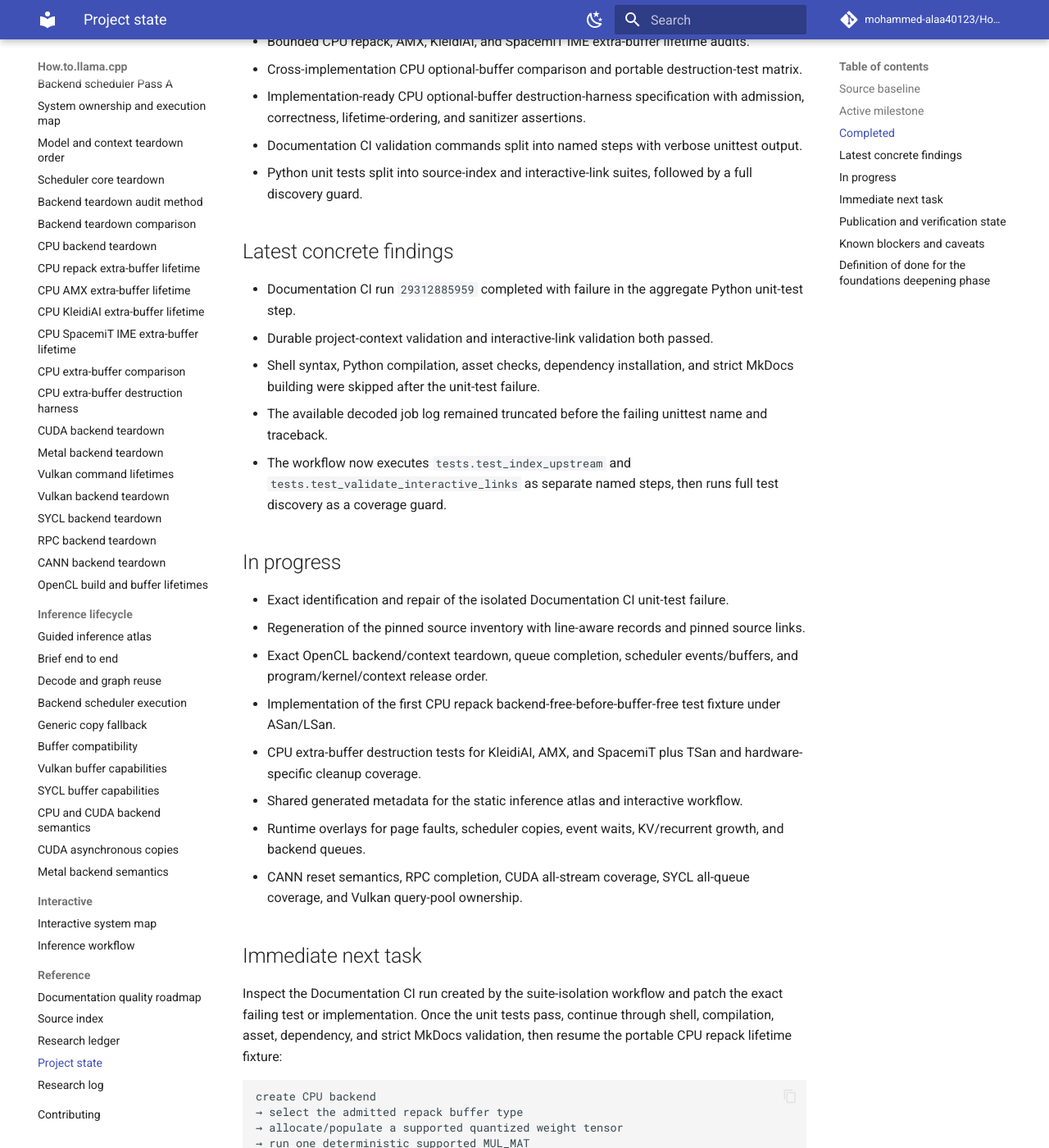
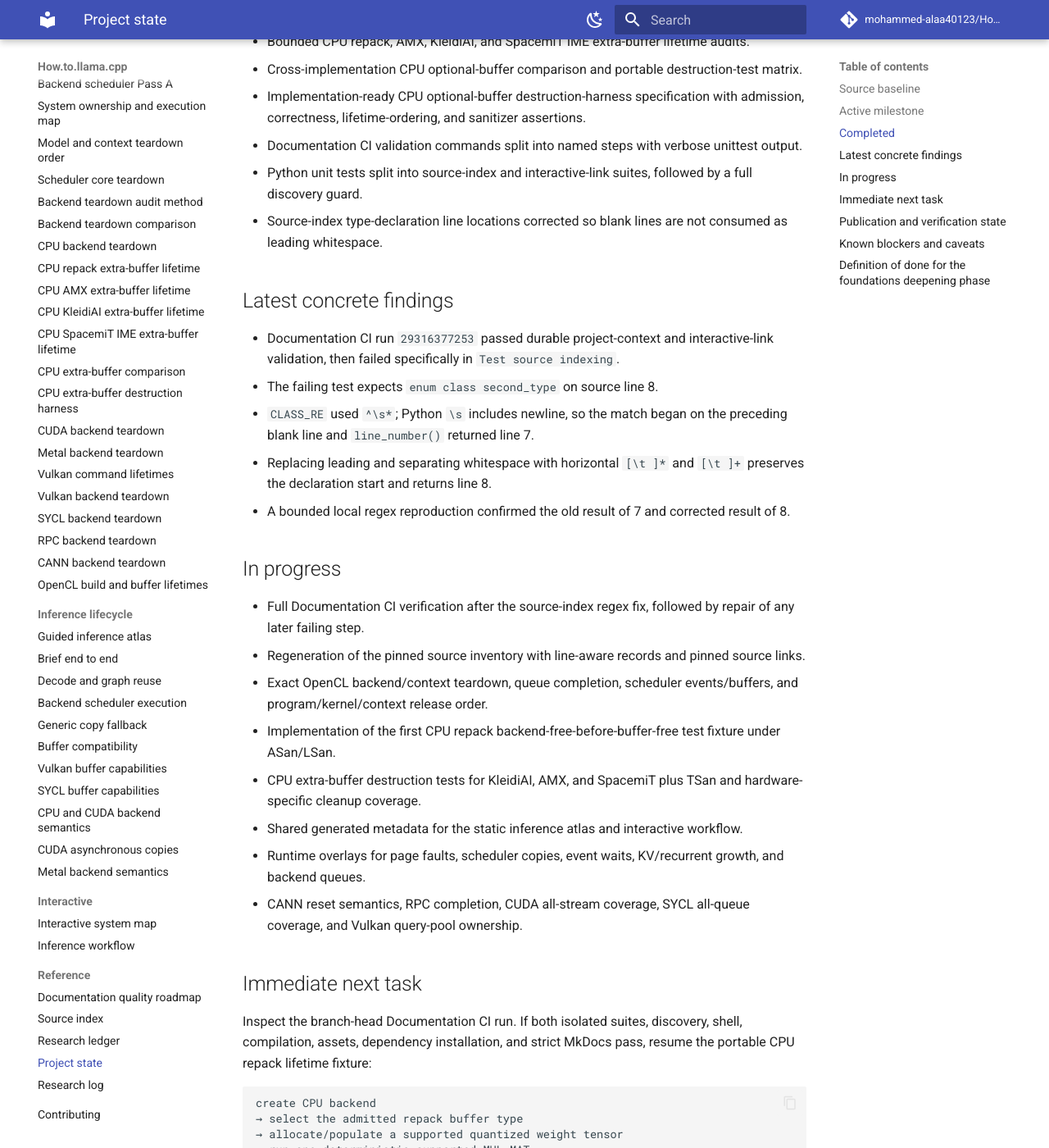
Before and after one commit to mohammed-alaa40123/How.to.llama.cpp, an MkDocs documentation site: the page built from docs/reference/project-state.md, in a window 1280 px wide and 1400 px high, scrolled down 1115 px. Shown: the whole window at 82% size. Built offline with MkDocs 1.6.1 and Material for MkDocs 9.7.7, drawn with Linux system fonts in a browser that asks for light colours; comment, search, counter and statistics services are not loaded; some of the changed text lies outside the part shown.

Commit message:
docs: update project state after CI fix

````diff
--- a/docs/reference/project-state.md
+++ b/docs/reference/project-state.md
@@ -31,18 +31,19 @@ Read this file after the root README on every run. It is the compact checkpoint
 - Implementation-ready CPU optional-buffer destruction-harness specification with admission, correctness, lifetime-ordering, and sanitizer assertions.
 - Documentation CI validation commands split into named steps with verbose unittest output.
 - Python unit tests split into source-index and interactive-link suites, followed by a full discovery guard.
+- Source-index type-declaration line locations corrected so blank lines are not consumed as leading whitespace.
 
 ## Latest concrete findings
 
-- Documentation CI run `29312885959` completed with failure in the aggregate Python unit-test step.
-- Durable project-context validation and interactive-link validation both passed.
-- Shell syntax, Python compilation, asset checks, dependency installation, and strict MkDocs building were skipped after the unit-test failure.
-- The available decoded job log remained truncated before the failing unittest name and traceback.
-- The workflow now executes `tests.test_index_upstream` and `tests.test_validate_interactive_links` as separate named steps, then runs full test discovery as a coverage guard.
+- Documentation CI run `29316377253` passed durable project-context and interactive-link validation, then failed specifically in `Test source indexing`.
+- The failing test expects `enum class second_type` on source line 8.
+- `CLASS_RE` used `^\s*`; Python `\s` includes newline, so the match began on the preceding blank line and `line_number()` returned line 7.
+- Replacing leading and separating whitespace with horizontal `[\t ]*` and `[\t ]+` preserves the declaration start and returns line 8.
+- A bounded local regex reproduction confirmed the old result of 7 and corrected result of 8.
 
 ## In progress
 
-- Exact identification and repair of the isolated Documentation CI unit-test failure.
+- Full Documentation CI verification after the source-index regex fix, followed by repair of any later failing step.
 - Regeneration of the pinned source inventory with line-aware records and pinned source links.
 - Exact OpenCL backend/context teardown, queue completion, scheduler events/buffers, and program/kernel/context release order.
 - Implementation of the first CPU repack backend-free-before-buffer-free test fixture under ASan/LSan.
@@ -53,7 +54,7 @@ Read this file after the root README on every run. It is the compact checkpoint
 
 ## Immediate next task
 
-Inspect the Documentation CI run created by the suite-isolation workflow and patch the exact failing test or implementation. Once the unit tests pass, continue through shell, compilation, asset, dependency, and strict MkDocs validation, then resume the portable CPU repack lifetime fixture:
+Inspect the branch-head Documentation CI run. If both isolated suites, discovery, shell, compilation, assets, dependency installation, and strict MkDocs pass, resume the portable CPU repack lifetime fixture:
 
 ```text
 create CPU backend
@@ -69,18 +70,18 @@ create CPU backend
 ## Publication and verification state
 
 - Work is published in PR #1 from branch `automation/backend-teardown-audit-method`; the PR remains open and mergeable.
-- Documentation CI run `29312885959` identified Python unit tests as the failing subsystem while both context validators passed.
-- Updated `.github/workflows/docs-ci.yml` to isolate the two current test modules and retain full discovery coverage.
-- Added detailed note `logs/research/2026-07-14/1052-unit-test-suite-isolation.md`.
-- Local cloning again failed with `Could not resolve host: github.com`, so checkout-based test reproduction, strict MkDocs build, and `check_site.sh` remain unavailable.
+- Documentation CI run `29316377253` isolated the failure to `Test source indexing`.
+- Updated `scripts/index_upstream.py` to prevent type patterns from consuming preceding newlines.
+- Added detailed note `logs/research/2026-07-14/1151-source-index-line-number-fix.md`.
+- A local regex reproduction passed; full checkout-based tests remain unavailable because `gh` is not installed and direct cloning has previously failed DNS resolution in this runtime.
 - The public Pages route for branch-only artifacts cannot deploy until PR #1 merges; live verification remains pending.
 
 ## Known blockers and caveats
 
-- **Current CI diagnosis:** the failing subsystem is Python unit tests, but the prior aggregate step and truncated log did not expose the exact module or traceback. The new suite-isolation run must complete before a precise fix can be applied.
+- **Current CI verification:** the exact source-index defect is fixed, but the new branch-head workflow must confirm both test suites and reveal any later strict MkDocs issue.
 - **Pinned regeneration blocker:** no usable local pinned llama.cpp checkout is available, so the source index could not be regenerated here.
 - **Large upstream file blocker:** the connector exposes the pinned OpenCL blob as truncated output and exact hidden symbols remain difficult to search.
-- **Local validation blocker:** cloning failed with `Could not resolve host: github.com`; Python tests, strict MkDocs build, and `check_site.sh` require a usable checkout.
+- **Local validation blocker:** `gh` is not installed and prior cloning failed with `Could not resolve host: github.com`; full Python tests, strict MkDocs build, and `check_site.sh` require a usable checkout.
 - **Pages verification blocker:** branch-only documentation cannot deploy until PR #1 merges; live HTTP and rendered-content checks remain pending.
 - **Harness caveat:** a skipped hardware-gated path is not evidence that the lifetime ordering passed.
 - **SpacemiT caveat:** buffer lifetime is distinct from thread-local TCM leases and process-level pool-manager lifetime.
````
Also changed, not shown: other parts of docs/reference/project-state.md (+1 -1 lines).
